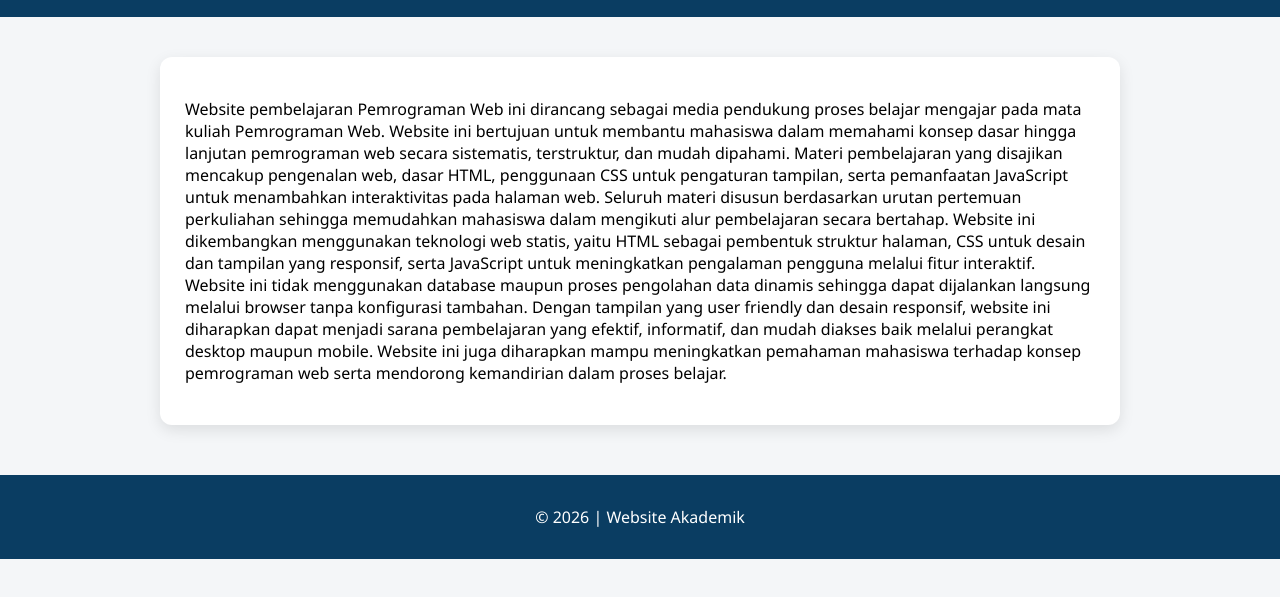
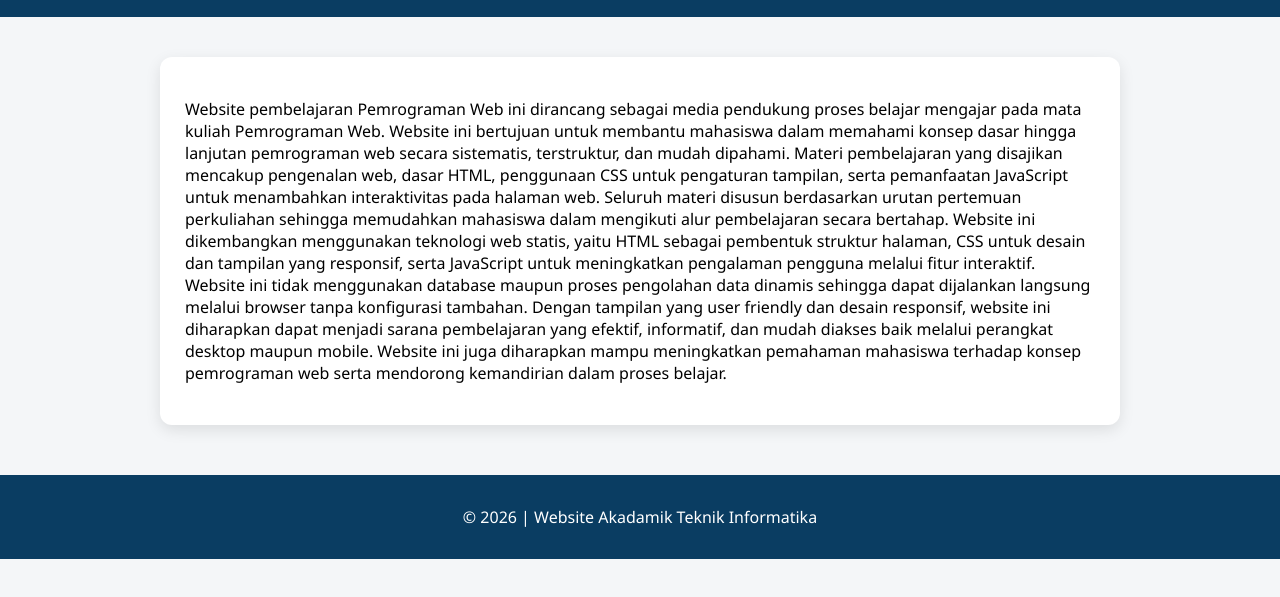
Before and after one commit to muzan21/muzani, a plain HTML site: page tentang.html in a window 1280 px wide. Shown: the part 131-728 px from the top of the page. Drawn offline with Linux system fonts and the light colour scheme.

Commit message:
Update tentang.html

```diff
--- a/tentang.html
+++ b/tentang.html
@@ -32,7 +32,7 @@ Dengan tampilan yang user friendly dan desain responsif, website ini diharapkan
 </section>
 
 <footer>
-  <p>© 2026 | Website Akademik</p>
+  <p>© 2026 | Website Akadamik Teknik Informatika</p>
 </footer>
 
 </body>
```
